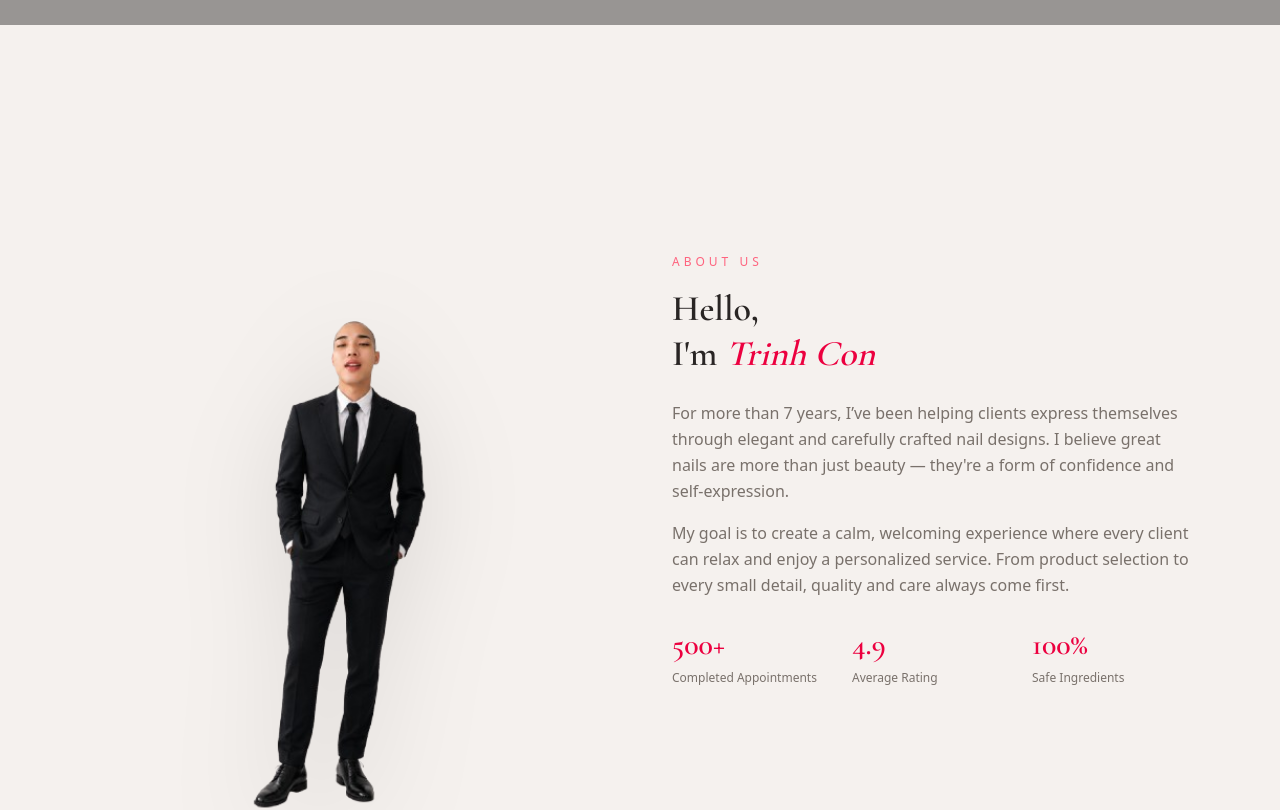
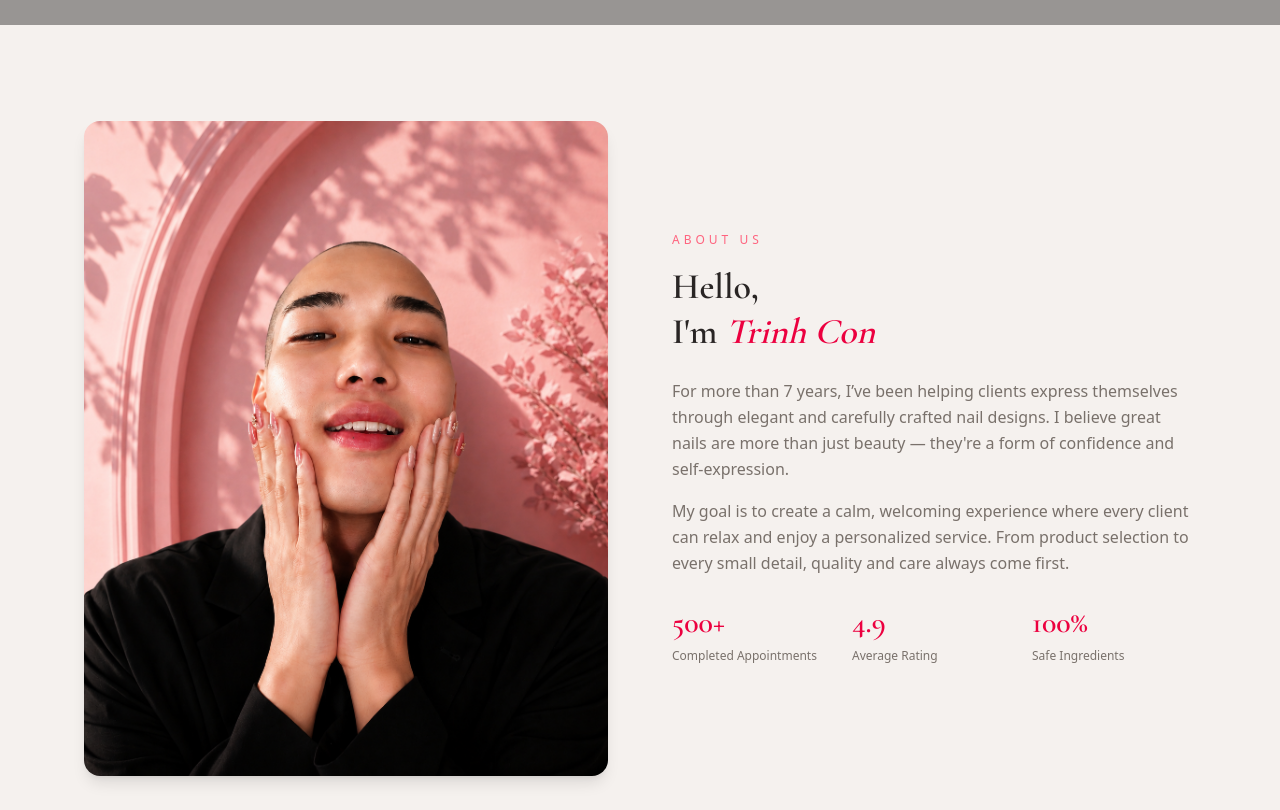
Before and after one commit to dhsJAP/nb-project-version2, a Next.js app: page / in a window 1280 px wide. Shown: the part 760-1570 px from the top of the page. Built offline with nearby package versions, Linux system fonts and the light colour scheme; no server answers; the database is empty; grey boxes are pictures that could not be loaded.

Commit message:
fix: update About component image and layout for improved presentation

```diff
--- a/components/About.tsx
+++ b/components/About.tsx
@@ -11,14 +11,16 @@ export function About() {
       <div className="max-w-6xl mx-auto px-5 grid md:grid-cols-2 gap-16 items-center">
 
         {/* Image */}
-      <div className="relative w-full h-[700px]">
-        <Image
-          src="/images/boss1.png"
-          alt="Trinh Con"
-          fill
-          className="object-contain object-left-bottom drop-shadow-[0_20px_50px_rgba(0,0,0,0.1)]"
-        />
-      </div>
+      <div className="relative w-full aspect-[4/5] overflow-hidden rounded-2xl shadow-lg">
+    <Image
+      src="/images/boss2.png" // Đường dẫn ảnh của cha
+      alt="About Us"
+      fill
+      className="object-cover" // Giúp ảnh lấp đầy khung mà không bị méo
+      sizes="(max-width: 768px) 100vw, 50vw"
+      priority
+    />
+  </div>
 
         {/* Content */}
         <div>
```
Also changed, not shown: public/images/boss2.png (added).
